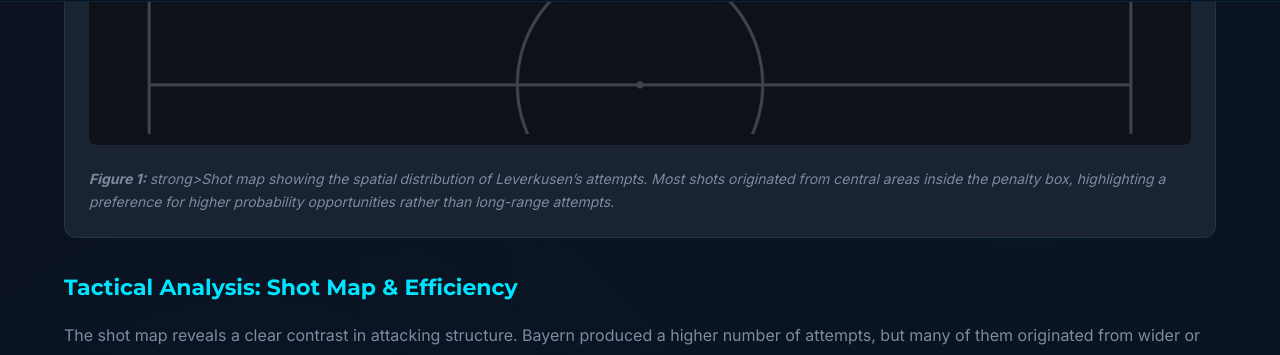
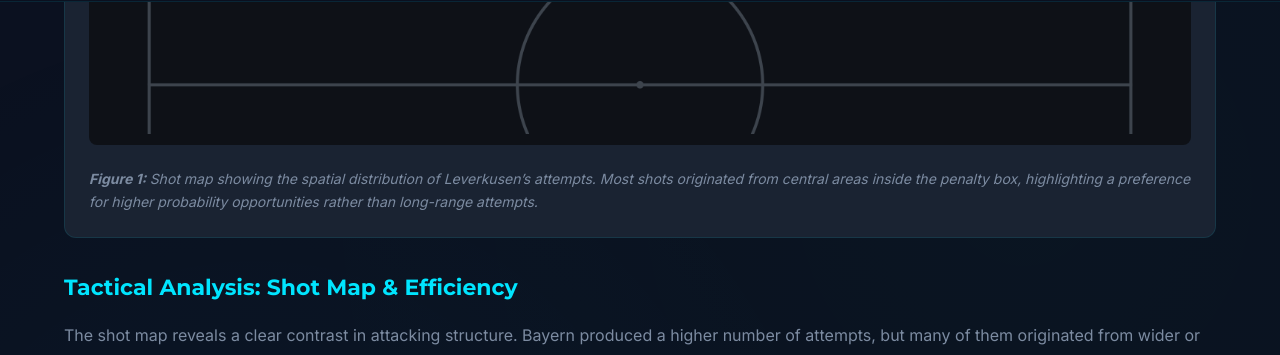
Before and after one commit to Fiallos77/analitykaXG, a Jekyll site: the page built from reports/BayerLeverkusenvsBayernMunich.md, in a window 1280 px wide and 1400 px high, scrolled down 2240 px. Shown: the part 90-445 px from the top of the window. Built offline with Jekyll 4.4.1, drawn with Linux system fonts in a browser that asks for light colours; some of the changed text lies outside the part shown.

Commit message:
Update BayerLeverkusenvsBayernMunich.md

```diff
--- a/reports/BayerLeverkusenvsBayernMunich.md
+++ b/reports/BayerLeverkusenvsBayernMunich.md
@@ -86,7 +86,7 @@ While Bayern controlled possession for long periods, Leverkusen relied on vertic
     <div class="visualization">
         <img src="{{ site.baseurl }}/assets/images/shot_map_final_leverkusen.png" alt="Shot Map Bayern Munich vs Leverkusen">
         <p class="viz-caption">
-            <strong>Figure 1: </strong>strong>Shot map showing the spatial distribution of Leverkusen’s attempts. Most shots originated from central areas inside the penalty box, highlighting a preference for higher probability opportunities rather than long-range attempts.
+            <strong>Figure 1: </strong>Shot map showing the spatial distribution of Leverkusen’s attempts. Most shots originated from central areas inside the penalty box, highlighting a preference for higher probability opportunities rather than long-range attempts.
         </p>
     </div>
  <!-- Section 2.1: Threat Windows -->
@@ -109,7 +109,7 @@ While Bayern controlled possession for long periods, Leverkusen relied on vertic
     <div class="visualization">
         <img src="{{ site.baseurl }}/assets/images/xg_flow_final_leverkusen.png" alt="Shot Map Bayern Munich vs Leverkusen">
         <p class="viz-caption">
-            <strong>Figure 2:</strong>strong> Cumulative xG timeline showing the evolution of attacking threat during the match. Bayern generated early pressure, while Leverkusen’s chances mainly appeared during transitional phases in the middle stages of the game.
+            <strong>Figure 2:</strong> Cumulative xG timeline showing the evolution of attacking threat during the match. Bayern generated early pressure, while Leverkusen’s chances mainly appeared during transitional phases in the middle stages of the game.
         </p>
     </div>
     <!-- Conclusion -->
```
